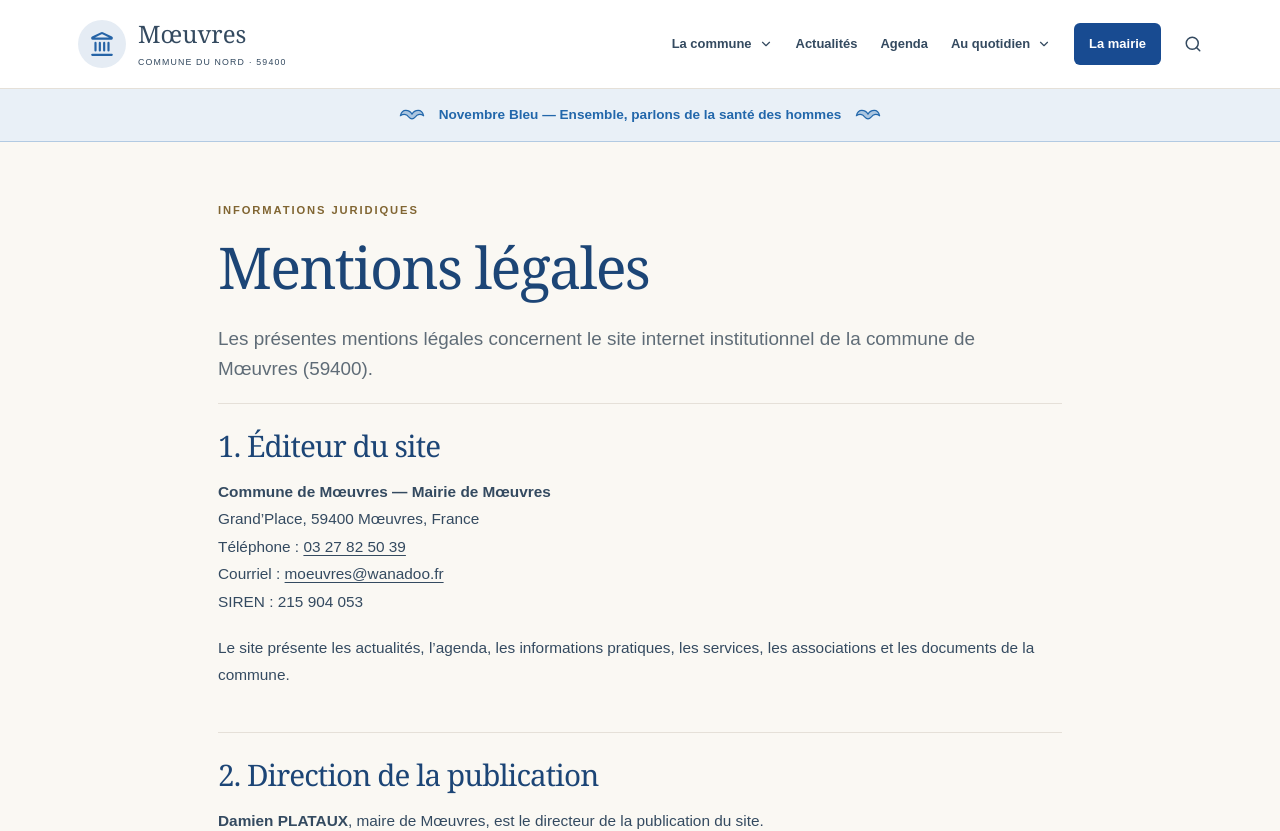
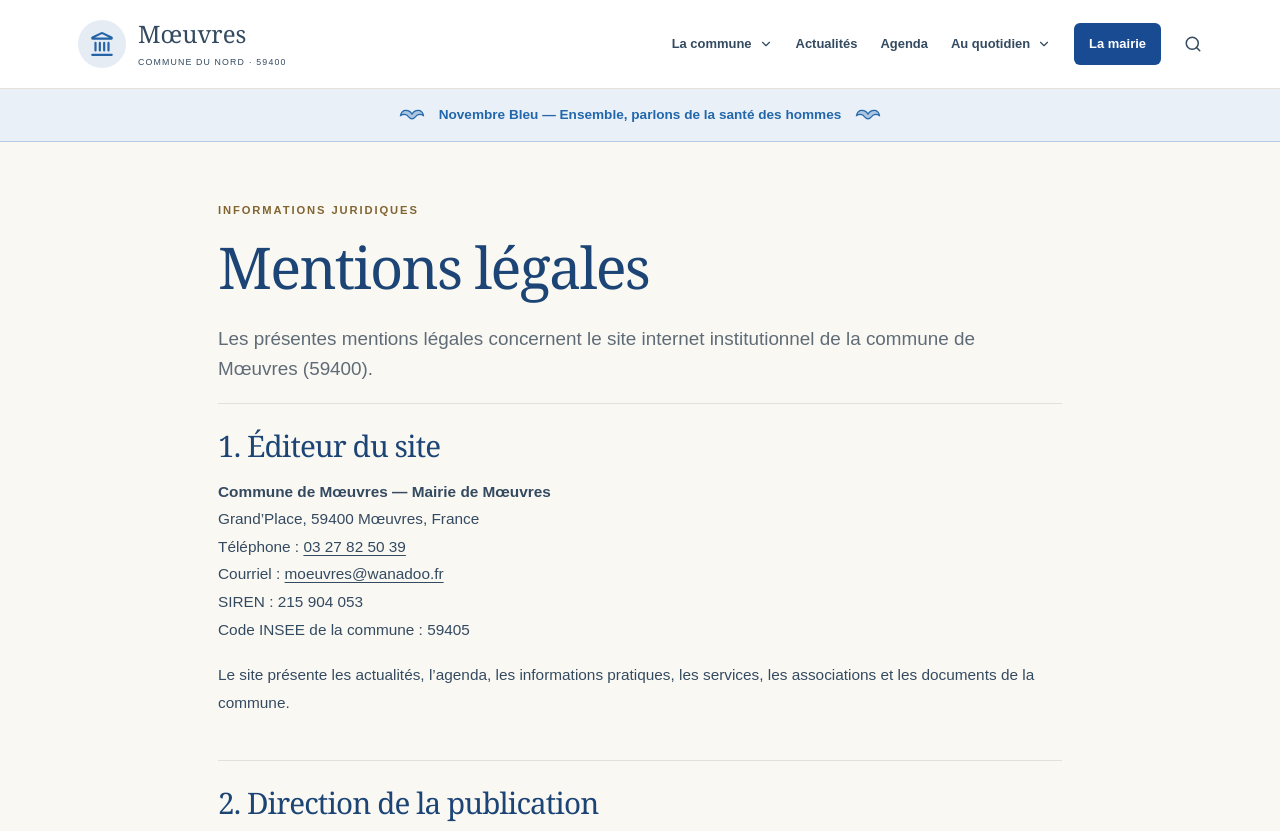
Before and after one commit to celinepetit21/site-mairie-moeuvres, a Next.js app: page /mentions-legales in a window 1280 px wide. Shown: the top 831 px of the page. Built offline with nearby package versions, Linux system fonts and the light colour scheme; no server answers; the database is empty.

Commit message:
Ajouter le code INSEE de Mœuvres aux mentions légales

```diff
--- a/src/app/(public)/mentions-legales/page.tsx
+++ b/src/app/(public)/mentions-legales/page.tsx
@@ -20,7 +20,8 @@ export default function Legal() {
           Grand’Place, 59400 Mœuvres, France<br />
           Téléphone : <a href="tel:+33327825039">03 27 82 50 39</a><br />
           Courriel : <a href="mailto:moeuvres@wanadoo.fr">moeuvres@wanadoo.fr</a><br />
-          SIREN : 215 904 053
+          SIREN : 215 904 053<br />
+          Code INSEE de la commune : 59405
         </p>
         <p>Le site présente les actualités, l’agenda, les informations pratiques, les services, les associations et les documents de la commune.</p>
       </section>
@@ -87,7 +88,7 @@ export default function Legal() {
         <p>Si vous rencontrez une difficulté pour consulter un contenu ou effectuer une démarche, vous pouvez contacter la mairie au <a href="tel:+33327825039">03 27 82 50 39</a> ou par courriel à <a href="mailto:moeuvres@wanadoo.fr">moeuvres@wanadoo.fr</a> afin de demander une solution adaptée.</p>
       </section>
 
-      <p className="muted">Dernière mise à jour : 29 octobre 2026.</p>
+      <p className="muted">Dernière mise à jour : 6 novembre 2026.</p>
     </main>
   );
 }
```
